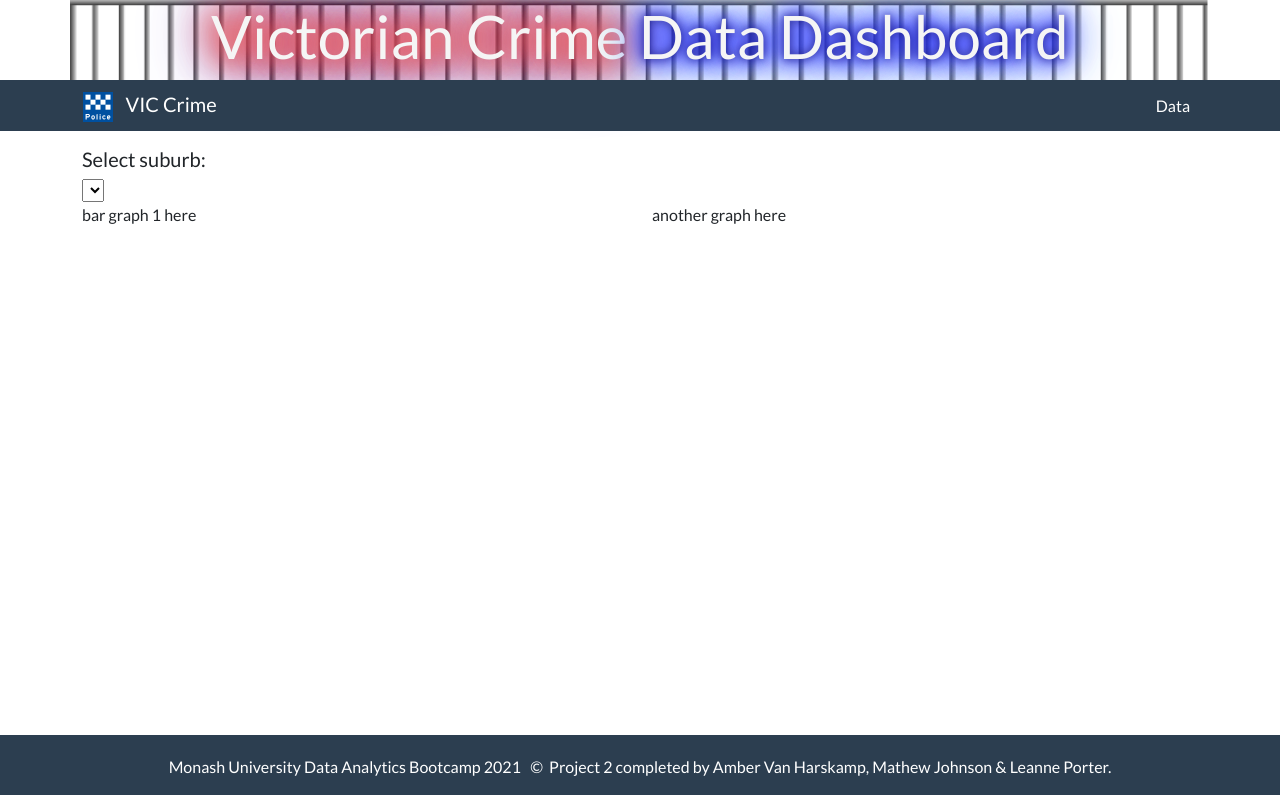
After one commit to LP-116/Project-2, a Flask app: page /data.html in a window 1280 px wide. The commit adds this page. Run offline with Flask 2, Linux system fonts and the light colour scheme; lists and menus that the app fills with data are empty; parts of the project's set-up code (start-up, migrations or seed data) failed here and were passed over; some libraries are stand-ins or nearby versions.

Commit message:
updating code

```diff
--- a/app.py
+++ b/app.py
@@ -94,5 +94,11 @@ def incidents():
     return jsonify(incidents)
 
 
+@app.route("/data.html")
+def data_tab():
+
+    return render_template("data.html")
+
+
 if __name__ == "__main__":
     app.run(debug=True)
--- a/static/js/app.js
+++ b/static/js/app.js
@@ -27,7 +27,8 @@ function buildGraph() {
 
         document.querySelector("#chartReport").innerHTML = '<canvas id="myChart"></canvas>';
 
-        var idSelect =  d3.select("#selDataset").property("value");
+        var idSelect = d3.select("#selDataset").property("value")
+
         console.log(idSelect);
 
         console.log(data[0])
--- a/static/style.css
+++ b/static/style.css
@@ -32,8 +32,8 @@ body {
   }
 
 #myChart {
-  width: 100%;
-  height: 100%;
+  width: 700px;
+  height: 700px;
   }
 
 /* Reference for glow feature https://www.w3schools.com/howto/howto_css_glowing_text.asp */
--- /dev/null
+++ b/templates/data.html
@@ -0,0 +1,85 @@
+<!doctype html>
+<html lang="en">
+
+    <head>
+        <!-- Required meta tags -->
+        <meta charset="UTF-8">
+        <meta name="viewport" content="width=device-width, initial-scale=1.0">
+        <!-- Bootstrap CSS -->
+        <!-- Note: The 'superhero' bootswatch theme has been used-->
+        <link href="../static/bootstrap.min.css" rel="stylesheet" type="text/css">
+        <link href="../static/style.css" rel="stylesheet" type="text/css">
+
+        <!-- Setting title-->
+        <title>Victorian Crime Dashboard</title>
+
+    </head>
+
+    <body>
+      <!-- Start of Navbar-->
+      <div class="container heading"> <!-- start of container -->
+        <div class="row">
+          <div class="container jumbotron text-center title" >
+          <div class="col-md-12 text-center">
+          <h1> <span class="glow" >Victorian Crime</span><span class="glow2"> Data Dashboard </span></h1>
+          </div>
+        </div>
+        </div>
+    </div>
+        <nav class="navbar navbar-expand-lg navbar-dark bg-primary py-1">
+            <div class="container">
+              <a class="navbar-brand" href="/"><img src="../static/images/police.svg" width="32" height="30" class="d-inline-block align-text-top"> &nbsp VIC Crime </a>
+              <button class="navbar-toggler" type="button" data-bs-toggle="collapse" data-bs-target="#navbarNavDropdown" aria-controls="navbarNavDropdown" aria-expanded="false" aria-label="Toggle navigation">
+                <span class="navbar-toggler-icon"></span>
+              </button>
+              <div class="collapse navbar-collapse" id="navbarNavDropdown">
+                <ul class="navbar-nav ms-auto">
+                  <li class="nav-item">
+                    <a class="nav-link" href="data.html">Data</a>
+                  </li>
+                </ul>
+              </div>
+            </div>
+          </nav> <!-- End of Navbar -->
+
+          <!-- Start of dashboard section. This is the right hand side of the grid.-->
+          <div class="container">
+            <div class="row">
+                <div class="col-lg-12">
+                    <p></p>
+                    <p></p>
+                </div>
+            </div>
+            <div class="row">
+                <div class="col-lg-6" id="user-selection">
+                  <div class="suburb-selection">
+                      <h5>Select suburb:</h5>
+                      <select id="selDataset" onchange="optionChanged(this.value)"></select>
+                  </div>
+                </div>
+            </div>
+            <div class="row">
+                <div class="col-lg-6" id="news-scraping">
+                    <p> bar graph 1 here </p>
+                </div>
+                <div class="col-lg-6" id="user-selection">
+                    <p> another  graph here</p>
+                </div>
+            </div>
+
+        </div>
+
+        <div class="bg-primary" id="footer">
+            <p>Monash University Data Analytics Bootcamp 2021 &nbsp &copy;&nbsp Project 2 completed by Amber Van Harskamp, Mathew Johnson & Leanne Porter. </p>
+          </div>
+        <!-- This script is required to get the drop down options to work.-->
+        <!-- <script src="static/js/app.js"></script> -->
+        <script src="https://cdnjs.cloudflare.com/ajax/libs/Chart.js/2.9.4/Chart.js"></script>
+
+        <script src="https://d3js.org/d3.v5.min.js"></script>
+        <script src="https://cdn.plot.ly/plotly-latest.min.js"></script>
+        <script src="./static/js/app2.js"></script>
+        <script src="https://cdn.jsdelivr.net/npm/bootstrap@5.0.2/dist/js/bootstrap.bundle.min.js" integrity="sha384-MrcW6ZMFYlzcLA8Nl+NtUVF0sA7MsXsP1UyJoMp4YLEuNSfAP+JcXn/tWtIaxVXM" crossorigin="anonymous"></script>
+
+    </body>
+</html>
```
